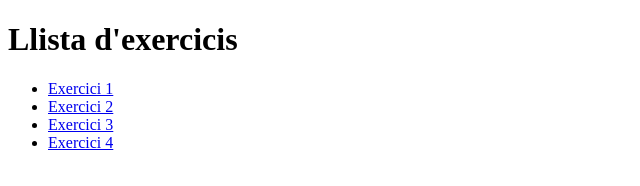
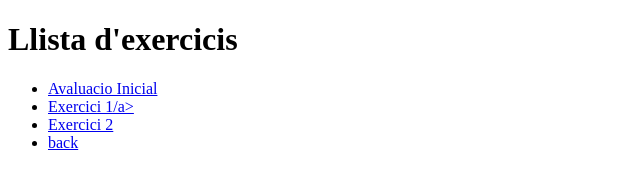
Before and after one commit to JosepJcr/ACTIVITATS-373-WEB, a plain HTML site: page index.html in a window 1280 px wide. Shown: the whole page, without its empty margins (0-640 px from the left). Drawn offline with Linux system fonts and the light colour scheme.

Commit message:
Update exercise links in index.html

```diff
--- a/index.html
+++ b/index.html
@@ -8,10 +8,10 @@
         <h1>Llista d'exercicis</h1>
 
         <ul>
-            <li><a href="./html/avaluacio_inicial/index.html">Exercici 1</a></li>
-            <li><a href="./html/EX1.html">Exercici 2</a></li>
-            <li><a href="./html/EX2.html">Exercici 3</a></li>
-            <li><a href="#">Exercici 4</a></li>
+            <li><a href="./html/avaluacio_inicial/index.html">Avaluacio Inicial</a></li>
+            <li><a href="./html/EX1.html">Exercici 1/a></li>
+            <li><a href="./html/EX2.HTML">Exercici 2</a></li>
+            <li><a href="#">back</a></li>
         </ul>
 </body>
 
```
